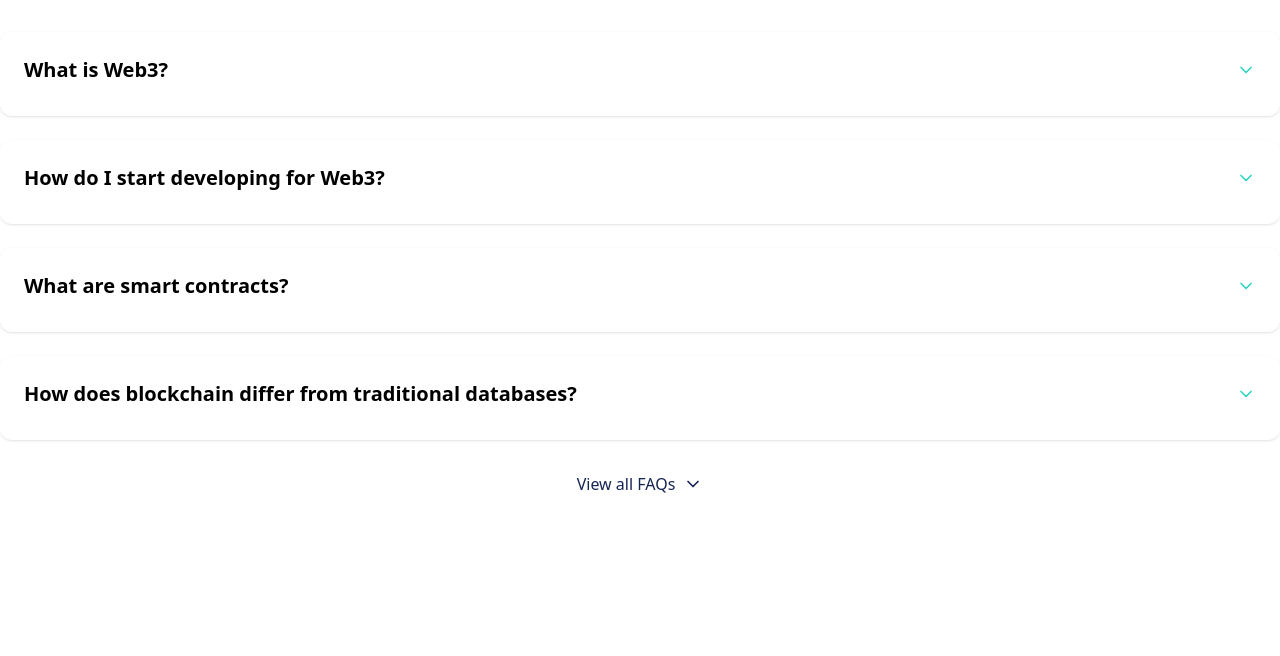
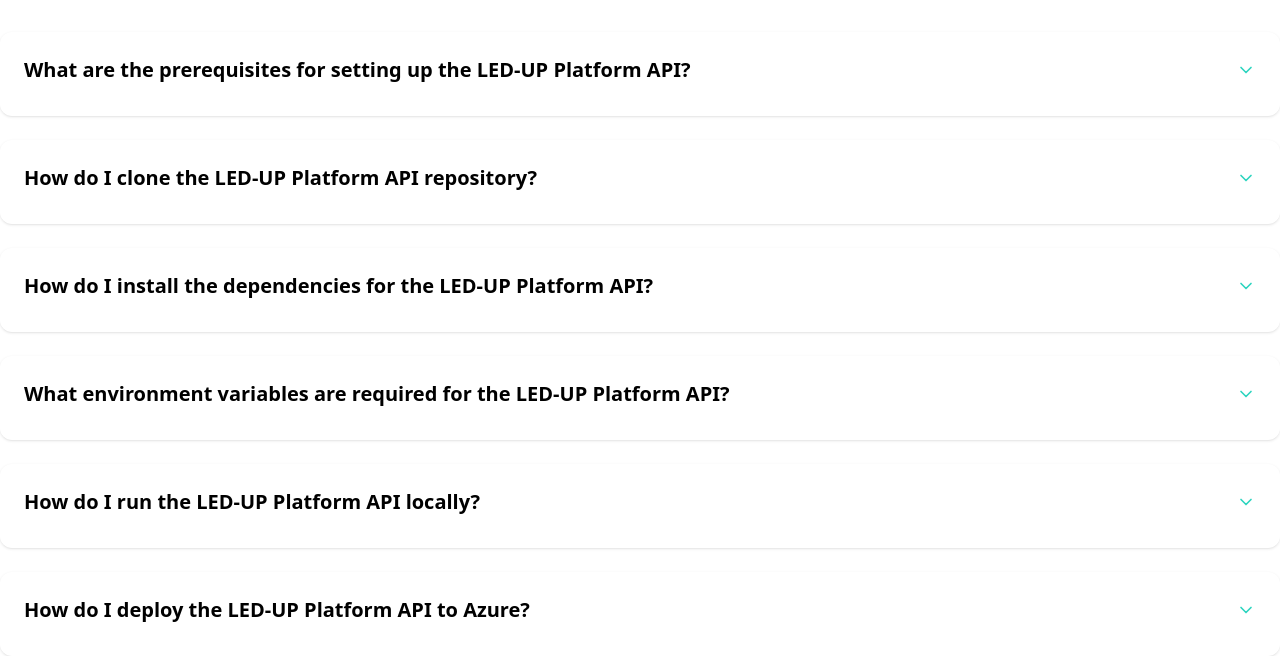
Before and after one commit to menge-mm/ledup-docs-demo, a Next.js app: page / in a window 1280 px wide. Shown: the part 296-952 px from the top of the page. Before the commit the page ends 800 px from the top, so only its background shows below. Built offline with nearby package versions, Linux system fonts and the light colour scheme.

Commit message:
update faq page

```diff
--- a/components/faqs.tsx
+++ b/components/faqs.tsx
@@ -1,25 +1,54 @@
 import { ChevronDown, ChevronUp } from 'lucide-react';
+import { Code } from 'nextra/components';
 import React, { useState } from 'react';
 const faqs = [
   {
     id: 1,
-    q: 'What is Web3?',
-    a: 'Web3 refers to the next generation of the internet, built on decentralized blockchain technology, enabling user ownership and control of data and digital assets.',
+    q: 'What are the prerequisites for setting up the LED-UP Platform API?',
+    a: 'The prerequisites include Node.js 18.x or later, TypeScript 4.x or later, a deployed LED-UP Smart Contract, IPFS Node (or Pinata, Infura), Visual Studio Code, Azure Functions Core Tools, Azure Functions Extension, and Git.',
   },
   {
     id: 2,
-    q: 'How do I start developing for Web3?',
-    a: 'Begin by learning blockchain basics, then choose a platform (like Ethereum) and start with simple smart contracts using languages like Solidity.',
+    q: 'How do I clone the LED-UP Platform API repository?',
+    a: (
+      <div>
+        <p></p> You can clone the repository using the following commands:
+        <Code className="flex flex-col p-4">
+          <span>git clone https://github.com/NGI-TRUSTCHAIN/LED-UP/tree/master/DATA_REGISTRY_SC_API</span>
+          <span>cd DATA_REGISTRY_SC_API</span>
+        </Code>
+      </div>
+    ),
   },
   {
     id: 3,
-    q: 'What are smart contracts?',
-    a: 'Smart contracts are self-executing contracts with the terms directly written into code, automatically enforcing agreements without intermediaries.',
+    q: 'How do I install the dependencies for the LED-UP Platform API?',
+    a: 'Navigate to the project directory and run the command:  npm install',
   },
   {
     id: 4,
-    q: 'How does blockchain differ from traditional databases?',
-    a: 'Blockchain is decentralized, immutable, and transparent, while traditional databases are typically centralized and controlled by a single entity.',
+    q: 'What environment variables are required for the LED-UP Platform API?',
+    a: 'The project requires environment variables like ALCHEMY_API_KEY, AzureWebJobsStorage, DB_SERVER, PRIVATE_KEY, and more. These should be added to the local.settings.json file.',
+  },
+  {
+    id: 5,
+    q: 'How do I run the LED-UP Platform API locally?',
+    a: 'You can run the API locally by using the command:  npm start',
+  },
+  {
+    id: 6,
+    q: 'How do I deploy the LED-UP Platform API to Azure?',
+    a: 'First, log in to Azure using `az login`, then create a resource group, a function app, and deploy the application using `npm run deploy`.',
+  },
+  {
+    id: 7,
+    q: 'How do I clone the LED-UP Smart Contracts repository?',
+    a: 'Run the following commands to clone the repository:  git clone https://github.com/NGI-TRUSTCHAIN/LED-UP/tree/master/LED-UP-SMART-CONTRACTS  cd LED-UP-SMART-CONTRACTS',
+  },
+  {
+    id: 8,
+    q: 'How do I install Foundry for working with smart contracts?',
+    a: 'To install Foundry, run the command:  curl -L https://foundry.paradigm.xyz | bash  followed by `foundryup` to keep it updated.',
   },
 ];
 
```
